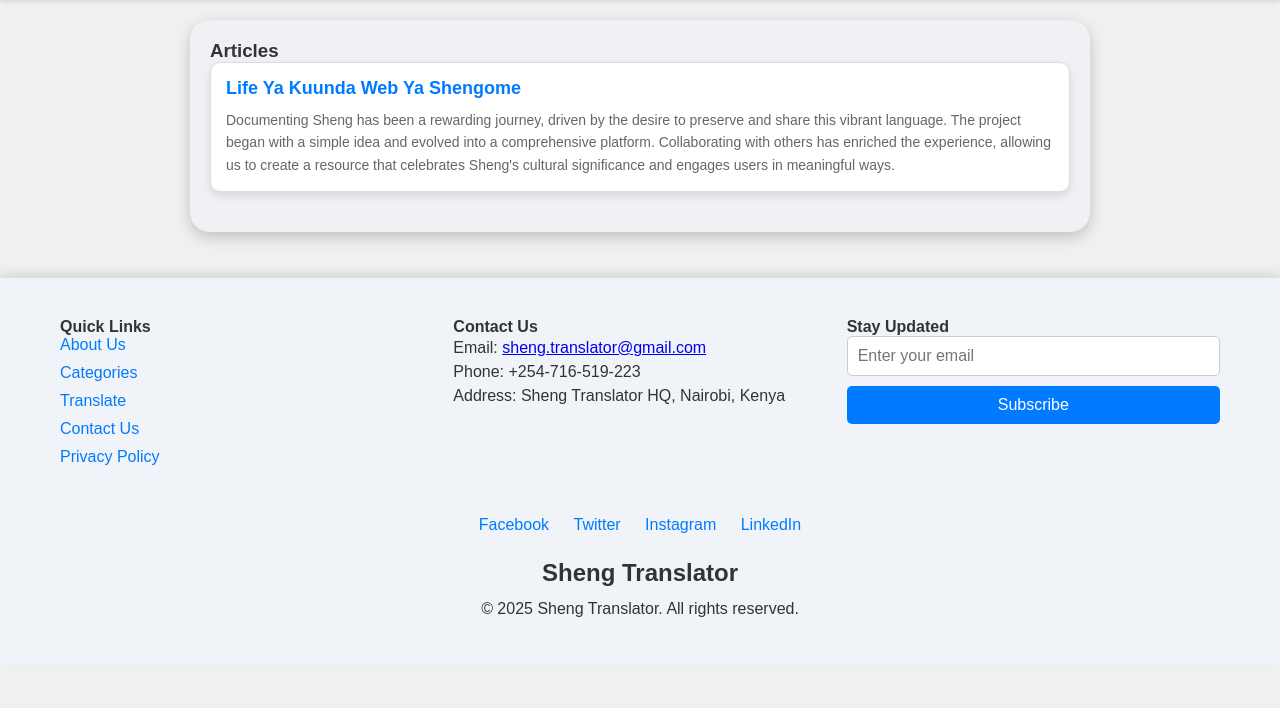
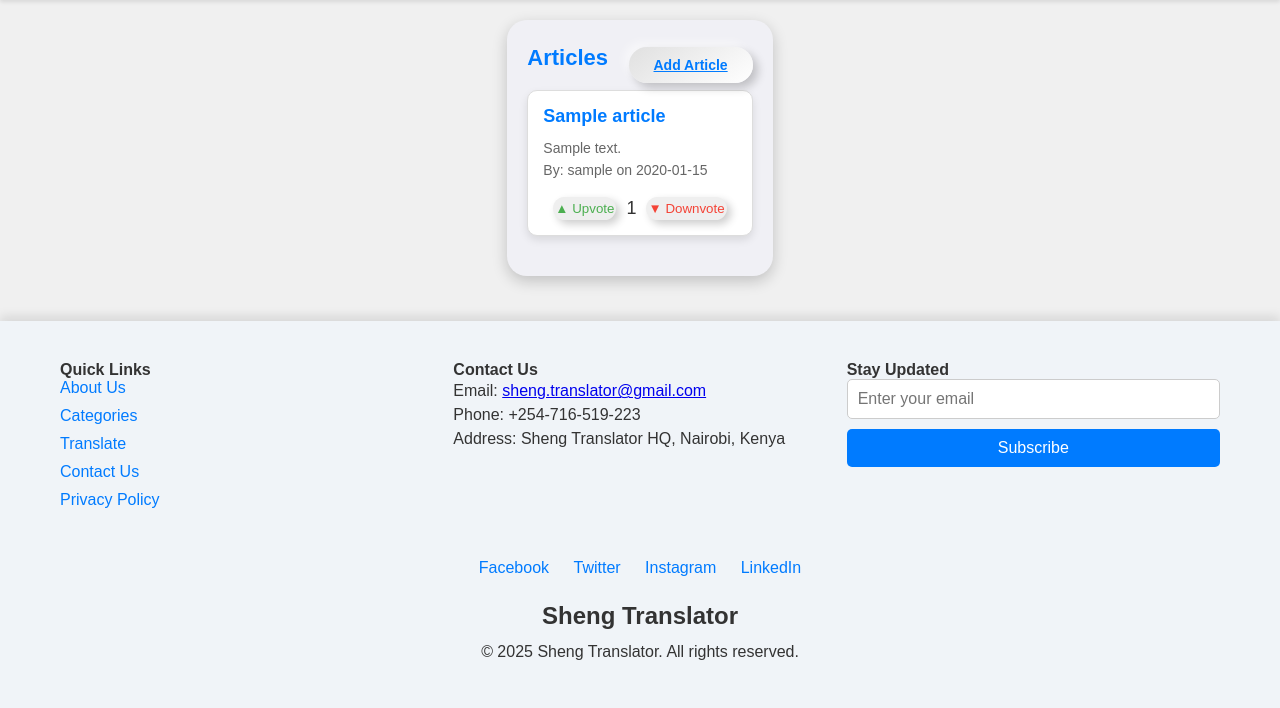
Before and after one commit to wakandee/shengHome, a Flask app: page /articles in a window 1280 px wide. Shown: the part 74-782 px from the top of the page. Run offline with Flask 3, Linux system fonts and the light colour scheme; the visitor is signed in with stand-in values (Sample User, id 1); tables that the repository leaves empty hold one stand-in row (values such as "Sample post").

Commit message:
added article section, with upvote and downvote options

```diff
--- a/app.py
+++ b/app.py
@@ -1,6 +1,7 @@
 from flask import Flask, render_template, request, redirect, url_for, session, make_response, flash
 from config import Config # Import configuration settings
 from models import db, User, Avatar, UserVerification, Categories, synonyms, word_votes, words, Artist,Song
+from models import Article_Vote,Article
 from utils.db_helper import check_and_create_db
 from flask_migrate import Migrate
 import datetime
@@ -57,7 +58,8 @@ with app.app_context():
     inspector = inspect(db.engine)  # Create an inspector object
 
     # List of tables to check
-    required_tables = ['users', 'avatars', 'user_verifications', 'word_votes', 'synonyms', 'words', 'categories', 'artist','artist_songs']
+    required_tables = ['users', 'avatars', 'user_verifications', 'word_votes', 'synonyms',
+    'words', 'categories', 'artist','artist_songs', 'articles', '']
 
     existing_tables = inspector.get_table_names()  # Fetch existing tables
 
@@ -66,6 +68,16 @@ with app.app_context():
         if table not in existing_tables:
             print(f"Creating table: {table}")
             db.create_all()  # This will create all missing tables defined in the models
+
+# User Login Check Decorator
+def login_required(f):
+    def wrapper(*args, **kwargs):
+        if 'user_id' not in session:
+            flash('You need to log in to perform this action.', 'error')
+            return redirect(url_for('login'))
+        return f(*args, **kwargs)
+    wrapper.__name__ = f.__name__
+    return wrapper
 
 @app.route('/set_language/<lang>')
 def set_language(lang):
@@ -597,19 +609,30 @@ def add_song():
         artist_id = request.form.get('artist_id')
         created_by = session.get('user_id')  # Fetch user_id from session
 
-        if song_title and artist_id:
-            new_song = Song(
-                title=song_title,
-                description=song_description,
-                artist_id=int(artist_id),
-                created_by=created_by
-            )
-            db.session.add(new_song)
-            db.session.commit()
-            flash(translations['song_added_successfully'], 'success')
-            return redirect(url_for('add_song'))
+        # Check if the song title already exists for the selected artist
+        existing_song = Song.query.filter_by(title=song_title, artist_id=artist_id).first()
+
+        if existing_song:
+            flash(f"Song '{song_title}' by {existing_song.artist.name} already exists!", 'error')
         else:
-            flash(translations['song_title_and_artist_required'], 'error')
+            if song_title and artist_id:
+                # Check if the title already exists (without checking the artist)
+                duplicate_title = Song.query.filter_by(title=song_title).first()
+                if duplicate_title:
+                    flash(f"Song title '{song_title}' already exists! Please use a different title.", 'error')
+                else:
+                    new_song = Song(
+                        title=song_title,
+                        description=song_description,
+                        artist_id=int(artist_id),
+                        created_by=created_by
+                    )
+                    db.session.add(new_song)
+                    db.session.commit()
+                    flash('Song Added Successfully', 'success')
+                    return redirect(url_for('add_song'))
+            else:
+                flash('Song Title and Artist Required', 'error')
 
     return render_template('add_song.html', translations=translations, artists=artists)
 
@@ -619,7 +642,139 @@ def add_song():
 def articles():
     language = request.cookies.get('language') or 'en'
     translations = load_language(language)
-    return render_template('articles.html', translations=translations)
+
+    # Fetch all articles with their vote counts and author name
+    all_articles = (
+        db.session.query(
+            Article.article_id,  # Use article_id as the primary key
+            Article.title,
+            Article.content,
+            User.username.label('author_name'),  # Assuming 'username' is the author's name
+            Article.created_at,
+            db.func.sum(db.case(  # Corrected usage of db.case()
+                (Article_Vote.vote_type == True, 1),
+                else_=0
+            )).label('upvotes'),
+            db.func.sum(db.case(  # Corrected usage of db.case()
+                (Article_Vote.vote_type == False, 1),
+                else_=0
+            )).label('downvotes'),
+        )
+        .outerjoin(Article_Vote, Article.article_id == Article_Vote.article_id)  # Join on article_id
+        .join(User, User.user_id == Article.created_by)  # Join User to fetch author name
+        .group_by(Article.article_id, User.user_id)  # Group by article_id, not id
+        .all()
+    )
+
+    # Transform the query results into a list of dictionaries
+    articles_with_votes = [
+        {
+            'id': article.article_id,  # Use article_id here
+            'title': article.title,
+            'content': article.content,
+            'author_name': article.author_name,
+            'created_at': article.created_at,
+            'upvotes': article.upvotes or 0,
+            'downvotes': article.downvotes or 0,
+            'votes_count': (article.upvotes or 0) - (article.downvotes or 0),
+        }
+        for article in all_articles
+    ]
+
+    return render_template('articles.html', translations=translations, articles=articles_with_votes)
+
+
+# @app.route('/articles')
+# def articles():
+#     language = request.cookies.get('language') or 'en'
+#     translations = load_language(language)
+
+#     all_articles = Article.query.all()
+#     return render_template('articles.html',translations=translations,  articles=all_articles)
+
+
+@app.route('/add_article', methods=['GET', 'POST'])
+@login_required
+def add_article():
+    language = request.cookies.get('language') or 'en'
+    translations = load_language(language)
+    if request.method == 'POST':
+        title = request.form['title']
+        content = request.form['content']
+        user_id = session['user_id']
+
+        # Create a new article
+        new_article = Article(title=title, content=content, created_by=user_id)
+        db.session.add(new_article)
+        db.session.commit()
+
+        flash('Article added successfully!', 'success')
+        return redirect(url_for('articles'))
+
+    return render_template('add_article.html', translations=translations)
+
+
+@app.route('/article/vote', methods=['POST'])
+def vote_article():
+    if 'user_id' not in session:
+        return jsonify({"error": "Unauthorized, Please Sign in First"}), 401
+
+    user_id = session['user_id']
+    article_id = request.json.get('article_id')
+    vote_type = request.json.get('vote_type')  # True for upvote, False for downvote
+
+    # Validate input
+    if not isinstance(article_id, int) or not isinstance(vote_type, bool):
+        return jsonify({"error": "Invalid article_id or vote_type"}), 400
+
+    # Check if the user already voted for this article
+    existing_vote = Article_Vote.query.filter_by(user_id=user_id, article_id=article_id).first()
+
+    if existing_vote:
+        return jsonify({"error": "You have already voted this way."}), 400
+        # Uncomment the lines below to allow vote updates:
+        # existing_vote.vote_type = vote_type
+        # db.session.commit()
+        # return jsonify({"message": "Vote updated successfully."}), 200
+
+    # Add a new vote
+    new_vote = Article_Vote(
+        article_id=article_id,
+        vote_type=vote_type,
+        user_id=user_id
+    )
+    db.session.add(new_vote)
+    db.session.commit()
+    return jsonify({"message": "Vote added successfully."}), 201
+
+
+
+@app.route('/articlessss/vote/<int:article_id>/<int:vote_value>', methods=['POST'])
+@login_required
+def vote(article_id, vote_value):
+    if vote_value not in [-1, 1]:
+        flash('Invalid vote value.', 'error')
+        return redirect(url_for('articles'))
+
+    user_id = session['user_id']
+
+    # Check if the user already voted on this article
+    existing_vote = Article_Vote.query.filter_by(article_id=article_id, user_id=user_id).first()
+
+    if existing_vote:
+        # Update existing vote
+        existing_vote.value = vote_value
+    else:
+        # Create a new vote
+        new_vote = Article_Vote(value=vote_value, article_id=article_id, user_id=user_id)
+        db.session.add(new_vote)
+
+    db.session.commit()
+    flash('Vote recorded successfully!', 'success')
+    return redirect(url_for('articles'))
+
+
+
 
 
 @app.route('/statistics')
--- a/locales/en.json
+++ b/locales/en.json
@@ -36,5 +36,8 @@
     "song_description": "Song Description",
     "add_artist":"Add Atist",
     "artist_name":"Artist Name",
-    "artist_description": "Artist Description"
+    "select_artist":"Select Artist",
+    "artist_description": "Artist Description",
+
+    "add_article":"Add Article"
 }
--- a/models/__init__.py
+++ b/models/__init__.py
@@ -13,4 +13,6 @@ from .synonyms import synonyms
 from .categories import Categories
 from .Artist import Artist
 from .Artist import Song
+from .Article import Article
+from .Article import Article_Vote
 # from models.translation import Translation  # Add other models here if necessary
--- a/models/user.py
+++ b/models/user.py
@@ -22,3 +22,6 @@ class User(db.Model):
 
     # New column to capture date created
     date_created = db.Column(db.DateTime(timezone=True), default=func.now(), nullable=False)
+
+    # Relationship to Articles
+    articles = db.relationship('Article', back_populates='user', lazy=True)
--- a/templates/articles.html
+++ b/templates/articles.html
@@ -5,12 +5,77 @@
 
     <!-- Articles Section -->
     <div class="lyrics-section">
-        <h3>Articles</h3>
-        <div class="lyrics-card">
-            <h4><a href="#">Life Ya Kuunda Web Ya Shengome</a></h4>
-            <p>Documenting Sheng has been a rewarding journey, driven by the desire to preserve and share this vibrant language. The project began with a simple idea and evolved into a comprehensive platform. Collaborating with others has enriched the experience, allowing us to create a resource that celebrates Sheng's cultural significance and engages users in meaningful ways.</p>
+        <div class="title_header">
+            <h3>Articles</h3>
+            {% if session.get('user_id') %}
+            <div class="add_button_container">
+                <a href="{{ url_for('add_article') }}" class="add_button">Add Article</a>
+            </div>
+            {% endif %}
         </div>
+
+
+        {% for article in articles %}
+            <div class="lyrics-card">
+                <h4><a href="#">{{ article.title }}</a></h4>
+                <p>{{ article.content }}</p>
+                <p>By: {{ article.author_name }} on {{ article.created_at.strftime('%Y-%m-%d') }}</p>
+
+                <div class="card_footer">
+                    <div class="vote_buttons">
+                        <button class="upvote_button" data-article-id="{{ article.id }}">▲ Upvote</button>
+                        <span class="vote_count">{{ article.votes_count }}</span>
+                        <button class="downvote_button" data-article-id="{{ article.id }}">▼ Downvote</button>
+                    </div>
+                </div>
+            </div>
+        {% endfor %}
+
     </div>
+</div>
+<script type="text/javascript">
+    // Function to handle article voting
+const handleArticleVote = (articleId, voteType) => {
+    if (!articleId) {
+        alert("Invalid article ID");
+        return;
+    }
 
-</div>
+    fetch('/article/vote', {
+        method: 'POST',
+        headers: {
+            'Content-Type': 'application/json',
+            'X-Requested-With': 'XMLHttpRequest'
+        },
+        body: JSON.stringify({ article_id: parseInt(articleId), vote_type: voteType })
+    })
+    .then(response => response.json())
+    .then(data => {
+        if (data.error) {
+            alert(data.error);
+        } else {
+            alert(data.message);
+            // Optionally reload or update the vote count dynamically
+            location.reload(); // Reloads the page to reflect the updated count
+        }
+    })
+    .catch(err => {
+        console.error('Error submitting vote:', err);
+        alert('An error occurred. Please try again.');
+    });
+};
+
+
+// Event delegation to handle voting button clicks
+document.addEventListener('click', (event) => {
+    if (event.target.classList.contains('upvote_button')) {
+        const articleId = event.target.getAttribute('data-article-id');
+        handleArticleVote(articleId, true); // True for upvote
+    } else if (event.target.classList.contains('downvote_button')) {
+        const articleId = event.target.getAttribute('data-article-id');
+        handleArticleVote(articleId, false); // False for downvote
+    }
+});
+
+</script>
 {% endblock %}
```
Also changed, not shown: models/Article.py (added, +29 -0 lines), templates/add_article.html (added, +21 -0 lines).
